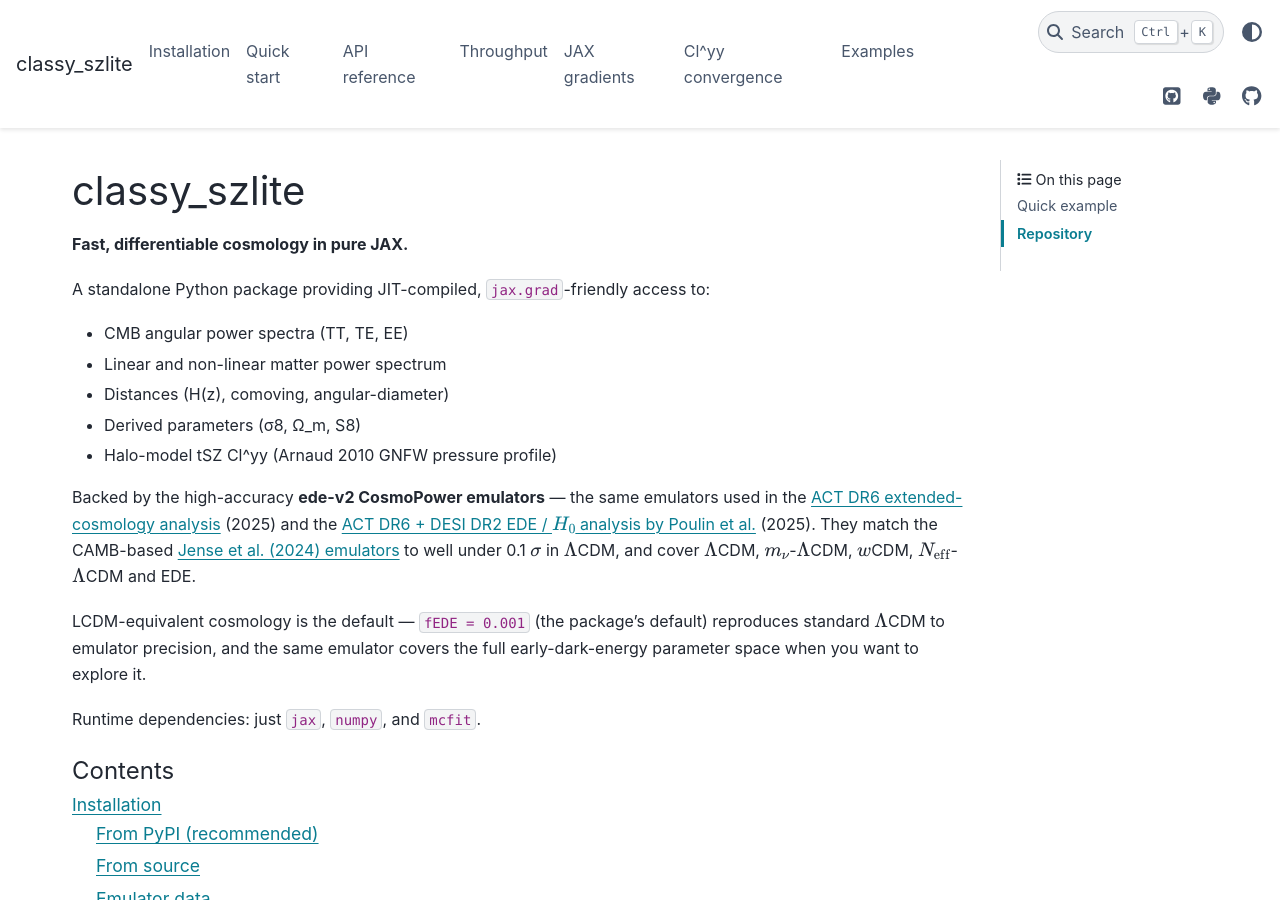
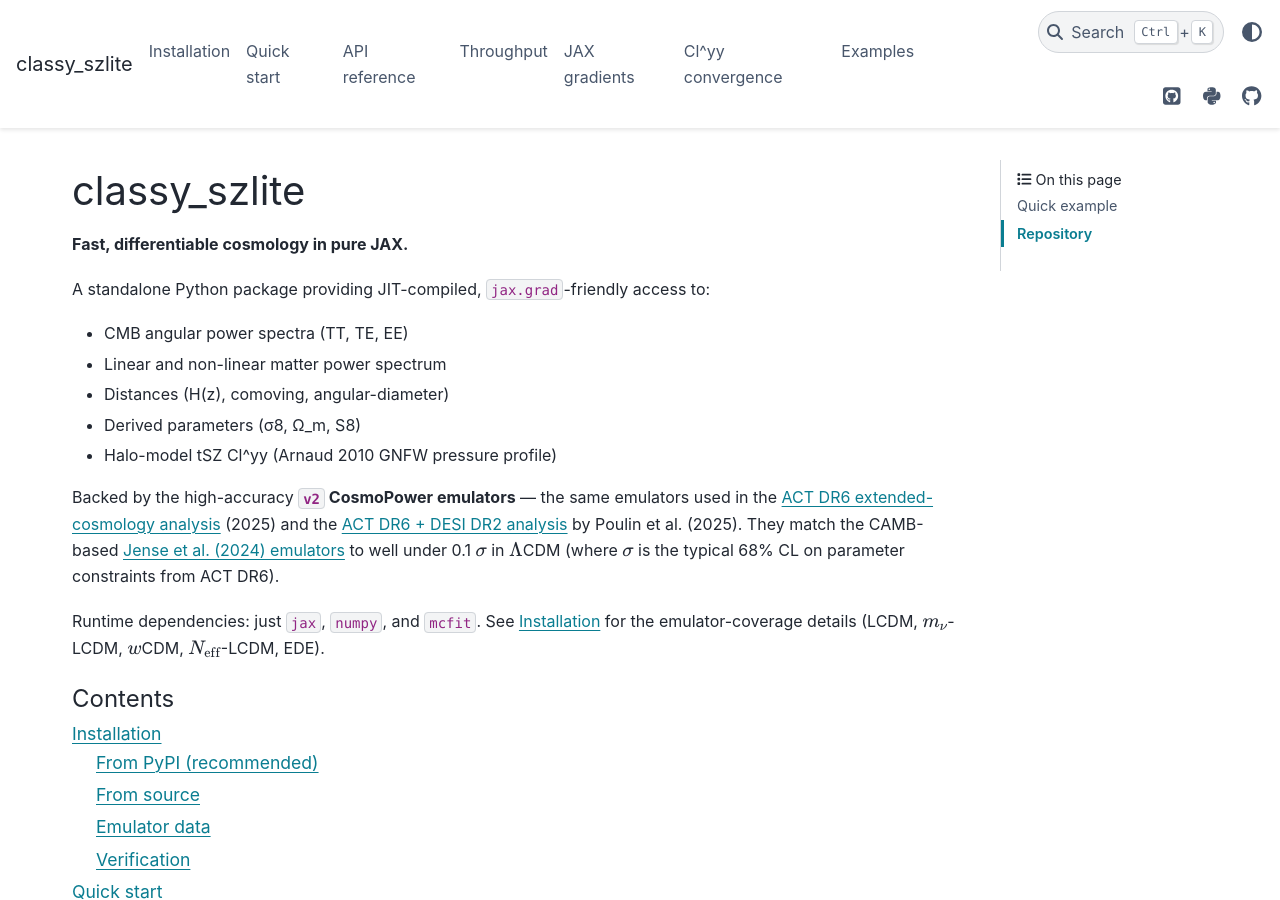
Before and after one commit to CLASS-SZ/classy_szlite, a Sphinx documentation site: the page built from docs/index.md, in a window 1280 px wide and 900 px high. Built offline with Sphinx 7.4.7 and the PyData theme 0.15.4, drawn with Linux system fonts in a browser that asks for light colours.

Commit message:
v0.2.3: tone down EDE framing on landing surface
The README + landing + GitHub About were leading with "ede-v2 / fEDE =
0.001 / early-dark-energy" framing. That's a confusing first impression
for a user who just wants ΛCDM. Move the EDE / fEDE-default detail into
docs/installation.md ("Default cosmology and EDE" subsection) and keep
only the high-level "v2 CosmoPower emulators, same as ACT DR6
analyses, match Jense+24 to <0.1 σ" framing on the landing.

* README, docs/index.md, GitHub About: keep "v2 CosmoPower emulators,
  ACT DR6 lineage" — no EDE / fEDE language up front
* docs/installation.md: new "Default cosmology and EDE" subsection
  explaining the fEDE=0.001 default + how to explore EDE if wanted

````diff
--- a/classy_szlite/__init__.py
+++ b/classy_szlite/__init__.py
@@ -29,7 +29,7 @@
 >>> ev = csl.cl_yy_factory(cosmo, ell=jnp.geomspace(2, 9000, 80))  # fast path
 >>> cl_1h, cl_2h = ev(profile)
 """
-__version__ = "0.2.2"
+__version__ = "0.2.3"
 
 from .params import CosmoParams, ProfileParamsA10
 from .api import (
--- a/docs/index.md
+++ b/docs/index.md
@@ -11,21 +11,19 @@
 - Derived parameters (σ8, Ω_m, S8)
 - Halo-model tSZ Cl^yy (Arnaud 2010 GNFW pressure profile)
 
-Backed by the high-accuracy **ede-v2 CosmoPower emulators** — the same
-emulators used in the [ACT DR6 extended-cosmology
-analysis](https://arxiv.org/abs/2503.14454) (2025) and the
-[ACT DR6 + DESI DR2 EDE / $H_0$ analysis by Poulin et al.](https://arxiv.org/abs/2505.08051)
-(2025). They match the CAMB-based
+Backed by the high-accuracy **`v2` CosmoPower emulators** — the same
+emulators used in the
+[ACT DR6 extended-cosmology analysis](https://arxiv.org/abs/2503.14454)
+(2025) and the
+[ACT DR6 + DESI DR2 analysis](https://arxiv.org/abs/2505.08051) by
+Poulin et al. (2025). They match the CAMB-based
 [Jense et al. (2024) emulators](https://github.com/cosmopower-organization/jense_2024_emulators)
-to well under 0.1 $\sigma$ in $\Lambda$CDM, and cover $\Lambda$CDM,
-$m_\nu$-$\Lambda$CDM, $w$CDM, $N_{\rm eff}$-$\Lambda$CDM and EDE.
+to well under 0.1 $\sigma$ in $\Lambda$CDM (where $\sigma$ is the typical
+68% CL on parameter constraints from ACT DR6).
 
-LCDM-equivalent cosmology is the default — `fEDE = 0.001` (the package's
-default) reproduces standard $\Lambda$CDM to emulator precision, and the
-same emulator covers the full early-dark-energy parameter space when you
-want to explore it.
-
-Runtime dependencies: just `jax`, `numpy`, and `mcfit`.
+Runtime dependencies: just `jax`, `numpy`, and `mcfit`. See
+[Installation](installation.md) for the emulator-coverage details
+(LCDM, $m_\nu$-LCDM, $w$CDM, $N_{\rm eff}$-LCDM, EDE).
 
 ```{toctree}
 :maxdepth: 2
--- a/pyproject.toml
+++ b/pyproject.toml
@@ -4,7 +4,7 @@
 
 [project]
 name            = "classy_szlite"
-version         = "0.2.2"
+version         = "0.2.3"
 description     = "Fast, differentiable cosmology in pure JAX. CMB Cls, matter Pk (linear and nonlinear), distances, derived parameters, and halo-model tSZ Cl^yy via high-accuracy ede-v2 CosmoPower emulators."
 readme          = "README.md"
 license         = {text = "MIT"}
````
Also changed, not shown: README.md (+10 -5 lines), docs/installation.md (+10 -0 lines).
